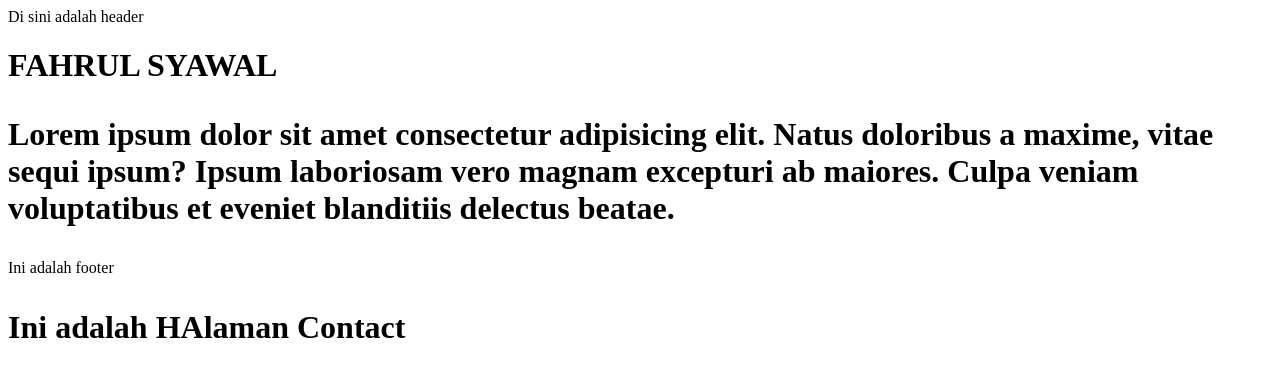
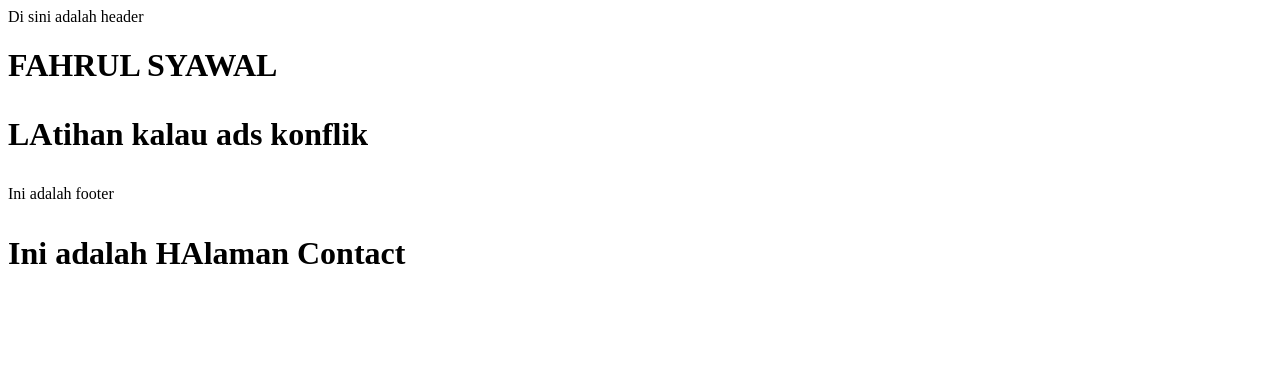
Before and after one commit to fhrldev/LatihanGit, a plain HTML site: page contact-us.html in a window 1280 px wide. Drawn offline with Linux system fonts and the light colour scheme.

```diff
--- a/contact-us.html
+++ b/contact-us.html
@@ -10,7 +10,8 @@
   <header>Di sini adalah header</header>
 
   <h1>FAHRUL SYAWAL</h1>
-  <p>Lorem ipsum dolor sit amet consectetur adipisicing elit. Natus doloribus a maxime, vitae sequi ipsum? Ipsum laboriosam vero magnam excepturi ab maiores. Culpa veniam voluptatibus et eveniet blanditiis delectus beatae.</p>
+
+  <p>LAtihan kalau ads konflik</p>
 
   <footer>Ini adalah footer</footer>
 
```
